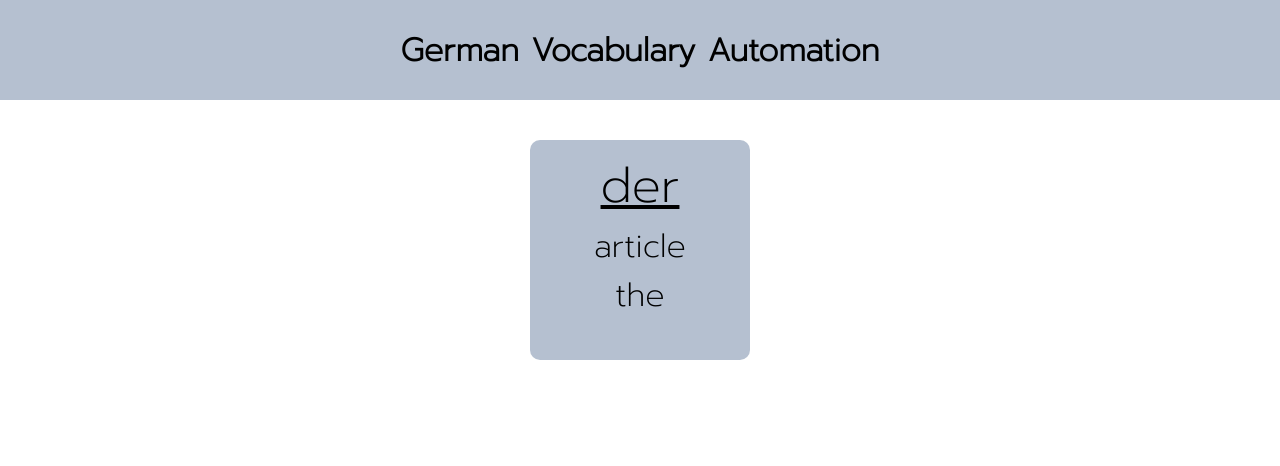
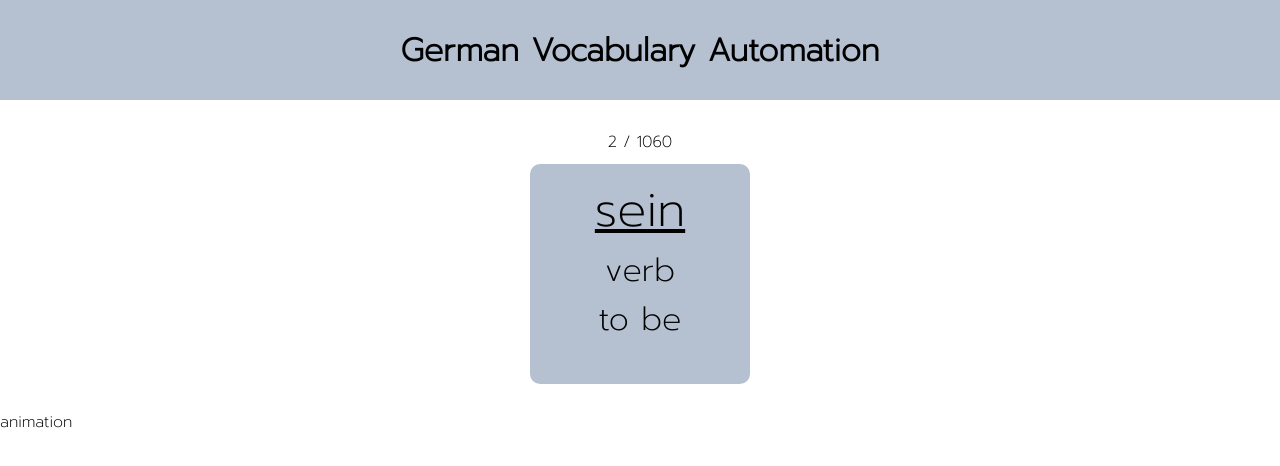
Before and after one commit to masashidev/javascript, a plain HTML site: page views/json_data.html in a window 1280 px wide. Drawn offline with Linux system fonts and the light colour scheme.

Commit message:
complete transition card animation

```diff
--- a/scripts/json_data.js
+++ b/scripts/json_data.js
@@ -7,6 +7,11 @@ fetch('../assets/JSON_data/data.json')
     let currentIndex = 0;
 
     function updateContent(){
+
+      container.classList.toggle('fade-out');
+
+      setTimeout(() => {
+
       container.innerHTML = '';
       const item = data[currentIndex];
       const display = document.createElement('div');
@@ -23,19 +28,35 @@ fetch('../assets/JSON_data/data.json')
         display.appendChild(p);
       }
 
+      const current = document.createElement('div');
+      current.classList.add('current');
+      current.textContent = `${currentIndex + 1} / ${data.length}`;
+      container.appendChild(current);
+
       container.appendChild(display);
 
+      container.classList.toggle('fade-out');
+
       currentIndex = (currentIndex + 1) % data.length;
-
+      }, 500);
     }
 
     updateContent();
-    // setInterval(updateContent, 1000);
+    setInterval(updateContent, 3000);
   })
   .catch(error => console.error('Error:', error));
 
 console.log('Hello from network.js');
 
+
+const target = document.getElementById('target');
+target.addEventListener('click', () => {
+  console.log('click');
+  target.classList.toggle('target-clicked');
+  setInterval(() => {
+    target.classList.toggle('target-clicked');
+  }, 200);
+} );
 
 // voice over
 
--- a/views/json_data.html
+++ b/views/json_data.html
@@ -26,9 +26,14 @@
       display: flex;
       flex-direction: column;
       align-items: center;
+      transition: opacity 0.5s ease;
+      opacity: 1;
+    }
 
+     #container.fade-out {
+      opacity: 0;
+    }
 
-    }
     .display {
       background-color: #B5C0D0;
       width: 200px;
@@ -46,16 +51,26 @@
     #vocab {
       font-size: 3rem;
       text-decoration-line: underline;
+    }
 
+
+    #target {
+      transition: opacity 0.2s ease;
+      opacity: 1;
     }
+
+    #target.target-clicked {
+      opacity: 0.5;
+    }
+
   </style>
 </head>
 <body>
   <div class="title">
     <h1>German Vocabulary Automation</h1>
   </div>
-  <div id="container">
-  </div>
+  <div id="container"></div>
+  <p id="target">animation</p>
   <script src="/scripts/json_data.js"></script>
 </body>
 </html>
```
